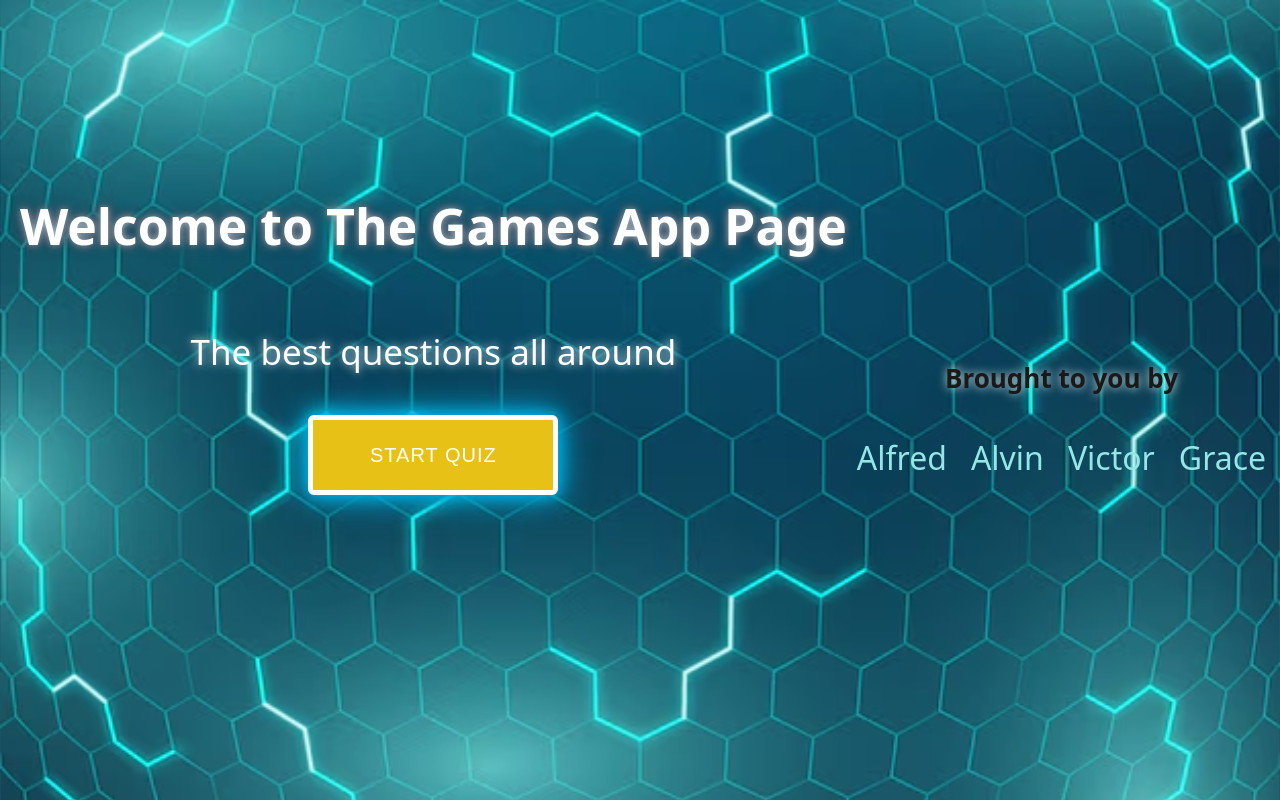
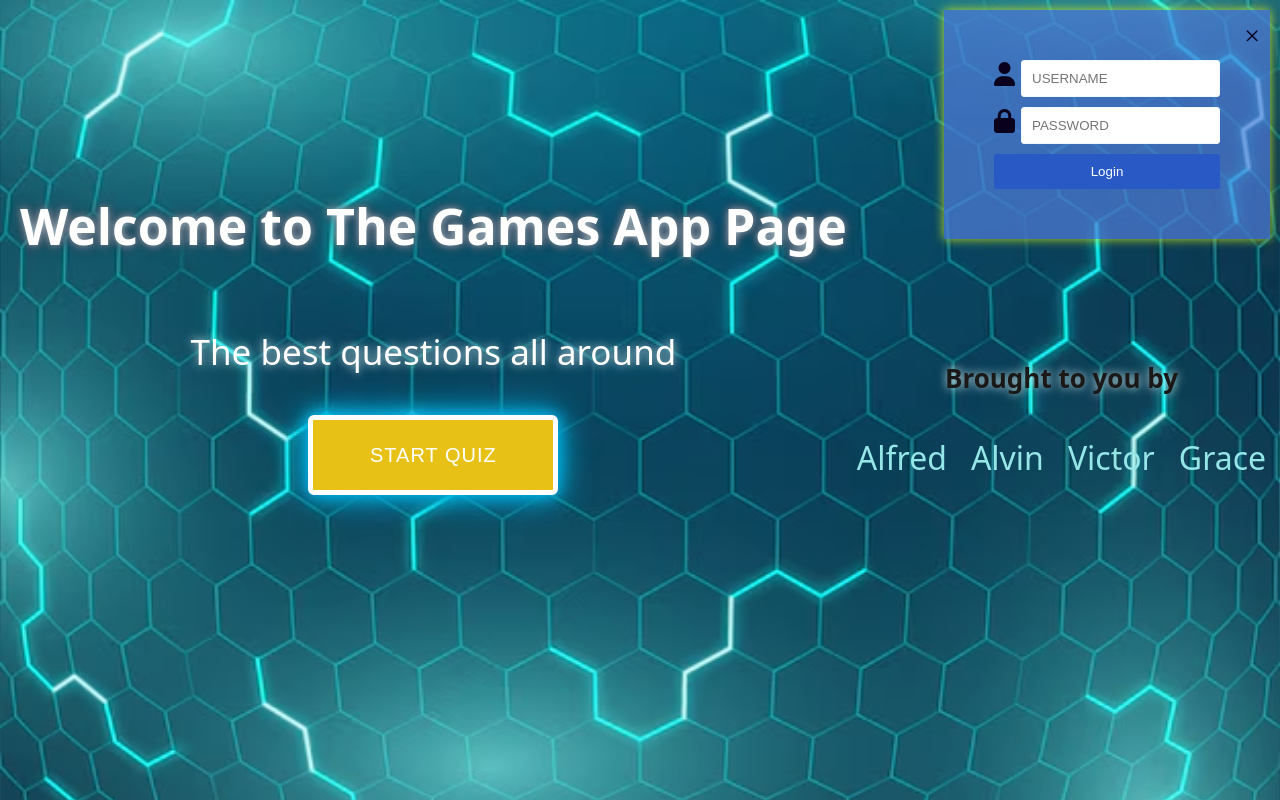
Before and after one commit to Waramavictor/Group-4Project, a plain HTML site: page landing-page.html in a window 1280 px wide. Drawn offline with Linux system fonts and the light colour scheme.

Commit message:
css login

```diff
--- a/landing-page.css
+++ b/landing-page.css
@@ -112,3 +112,57 @@ p {
 .footer ul li a:hover {
     color: #d5a917;
 }
+
+  #profile {
+    font-size: 24px;
+    cursor: pointer;
+    top:10px;
+    right:10px;
+    color: #09001d;
+  }
+
+.login-container {
+    position: fixed;
+    top: 10px;
+    right: 10px;
+    background-color: rgba(82, 125, 218, 0.705);
+    padding: 50px;
+    box-shadow: 0 0 10px rgba(205, 236, 29, 0.918);
+  }
+
+  .close {
+    position: absolute;
+    top: 10px;
+    right: 10px;
+    cursor: pointer;
+    color: #09001d;
+    font-size: 28px;
+  }
+
+
+  #loginForm {
+    display: flex;
+    flex-direction: column;
+  }
+
+  input[type="text"],
+  input[type="password"] {
+    margin-bottom: 10px;
+    padding: 10px;
+    border: 1px solid aliceblue;
+    border-radius: 3px;
+  }
+
+  .loginbtn {
+    padding: 10px;
+    background-color: #2859c5;
+    color: #ffffff;
+    border: none;
+    border-radius: 3px;
+    cursor: pointer;
+  }
+
+
+  .loginbtn:hover {
+    background-color: #555;
+  }
--- a/landing-page.html
+++ b/landing-page.html
@@ -6,7 +6,28 @@
     <meta name="viewport" content="width=device-width, initial-scale=1.0">
     <title>Your Landing Page</title>
     <link rel="stylesheet" href="landing-page.css">
+    <link rel="stylesheet" href="https://cdnjs.cloudflare.com/ajax/libs/font-awesome/6.5.2/css/all.min.css"
+        integrity="sha512-SnH5WK+bZxgPHs44uWIX+LLJAJ9/2PkPKZ5QiAj6Ta86w+fsb2TkcmfRyVX3pBnMFcV7oQPJkl9QevSCWr3W6A=="
+        crossorigin="anonymous" referrerpolicy="no-referrer" />
+
+
 </head>
+
+<header>
+    <span id="loggedInUsername"></span>
+
+
+    <div id="loginContainer" class="login-container">
+
+        <span class="close">&times;</span>
+        <form id="loginForm">
+            <i id="profile" class="fa-solid fa-user"> <input class="user" type="text" placeholder="USERNAME" id="username" /></i>
+            <i id="profile" class="fa-solid fa-lock"> <input class="pass" type="password" placeholder="PASSWORD" id="password" /></i>
+            <button class="loginbtn" type="submit">Login</button>
+        </form>
+
+    </div>
+</header>
 
 <body>
 
```
Also changed, not shown: Index.html (+2 -12 lines). Lines whose indentation alone changed are shown as unchanged.
